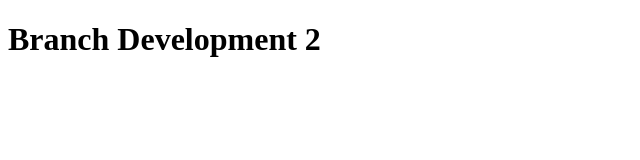
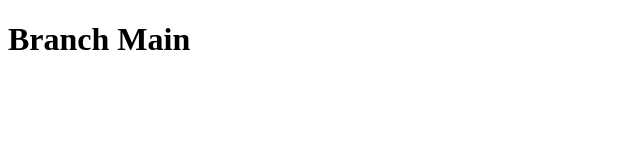
Before and after one commit to RohmanBenyRiyanto/Tugas-Git-Alterra-Academy, a plain HTML site: page index.html in a window 1280 px wide. Shown: the whole page, without its empty margins (0-640 px from the left). Drawn offline with Linux system fonts and the light colour scheme.

Commit message:
Branch Main

```diff
--- a/index.html
+++ b/index.html
@@ -7,6 +7,6 @@
     <title>Tugas Season 2</title>
 </head>
 <body>
-    <h1>Branch Development 2</h1>
+    <h1>Branch Main</h1>
 </body>
 </html>
```
